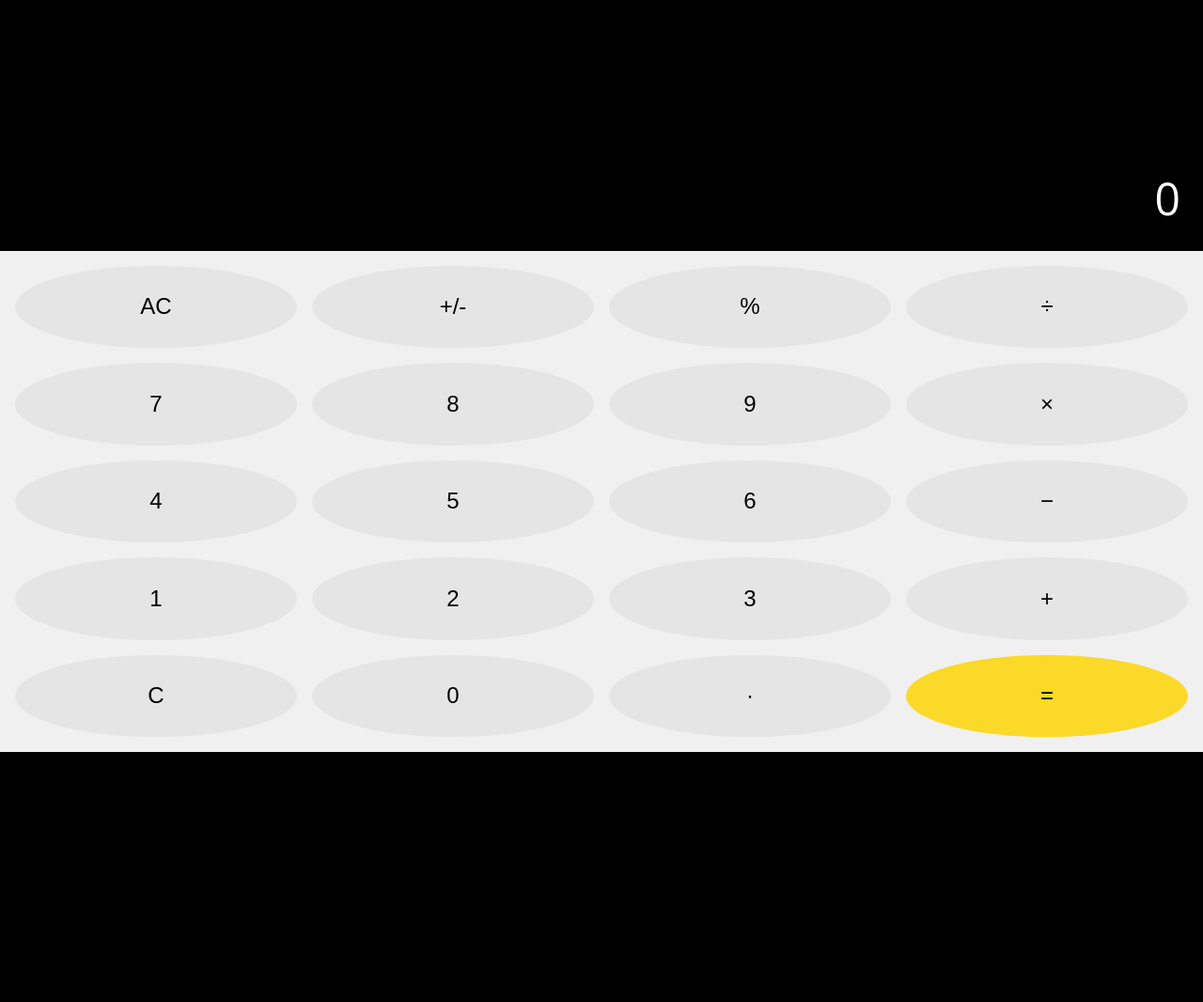
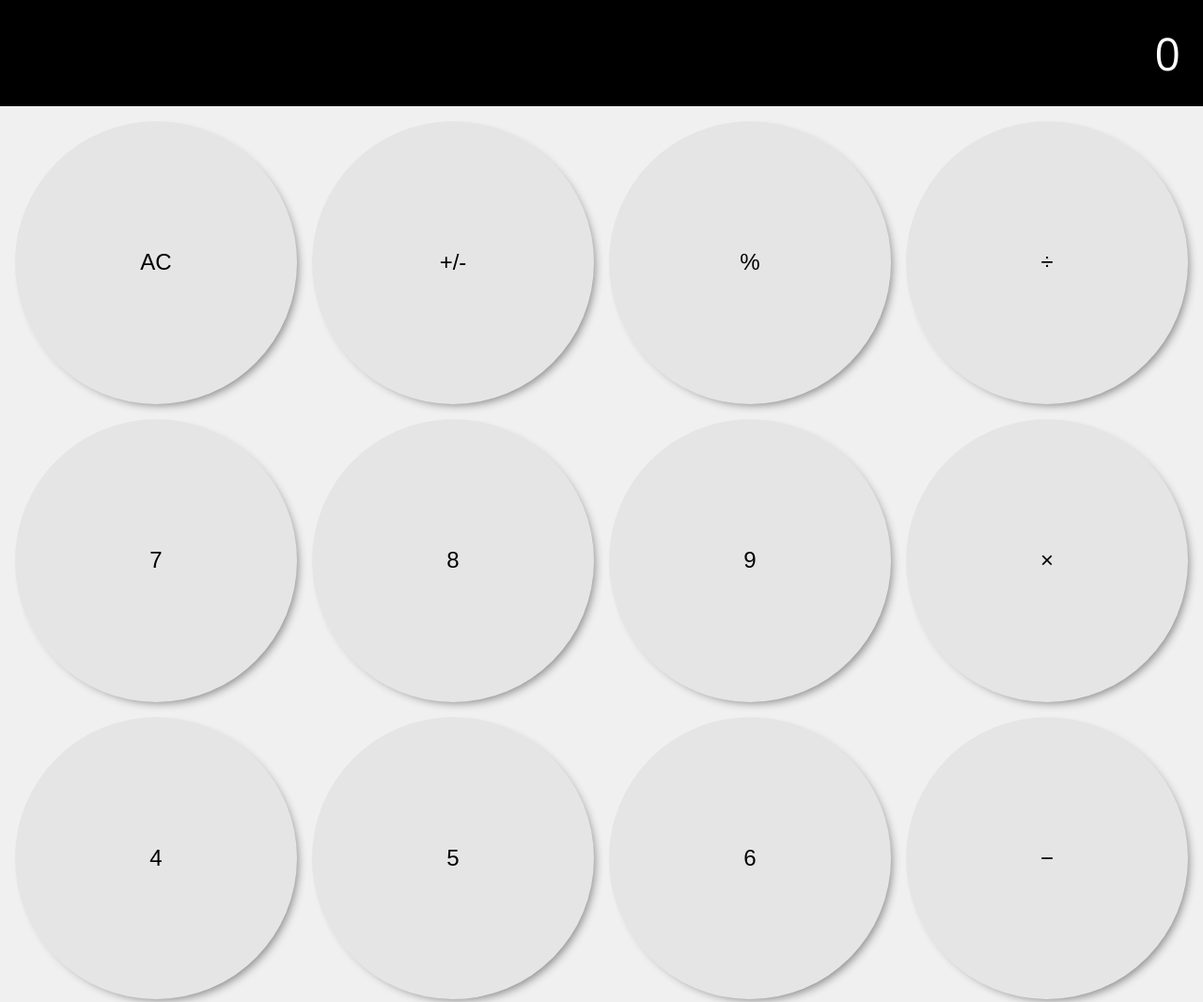
Before and after one commit to GabrielPDB/calculator, a plain HTML site: page index.html in a window 1280 px wide. Shown: the top 1066 px of the page at 94% size. Before the commit the page ends 800 px from the top, so only its background shows below. Drawn offline with nearby package versions, Linux system fonts and the light colour scheme.

Commit message:
design done

```diff
--- a/style.css
+++ b/style.css
@@ -14,7 +14,7 @@ body {
   overflow: hidden;
   display: grid;
   background: #000;
-  grid-template-rows: 1fr 2fr;
+  grid-template-rows: 0.8fr 2fr;
 }
 
 .display {
@@ -38,7 +38,8 @@ body {
 }
 
 .buttons {
-  width: 100%;
+  width: 100vw;
+  height: 125vw;
   display: grid;
   grid-template-columns: 1fr 1fr 1fr 1fr;
   gap: 1rem;
@@ -51,6 +52,8 @@ body {
   background: #e6e5e5;
   border-radius: 50%;
   font-weight: 300;
+  box-shadow: 5px 5px 10px -4px #888888;
+  transition: 200ms;
 }
 
 .buttons button#equal_button {
@@ -58,5 +61,5 @@ body {
 }
 
 .buttons button:active {
-  color: red;
+  box-shadow: none;
 }
```
